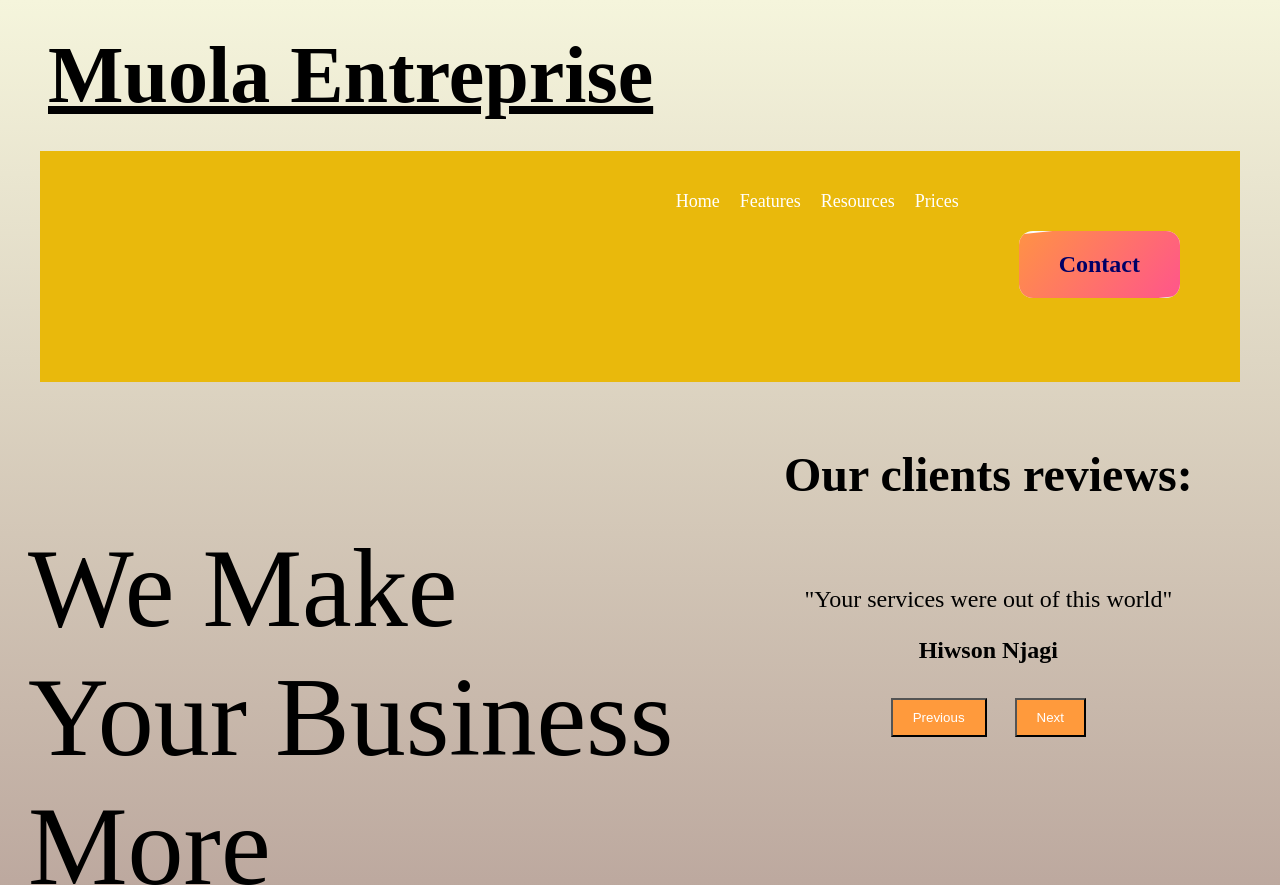
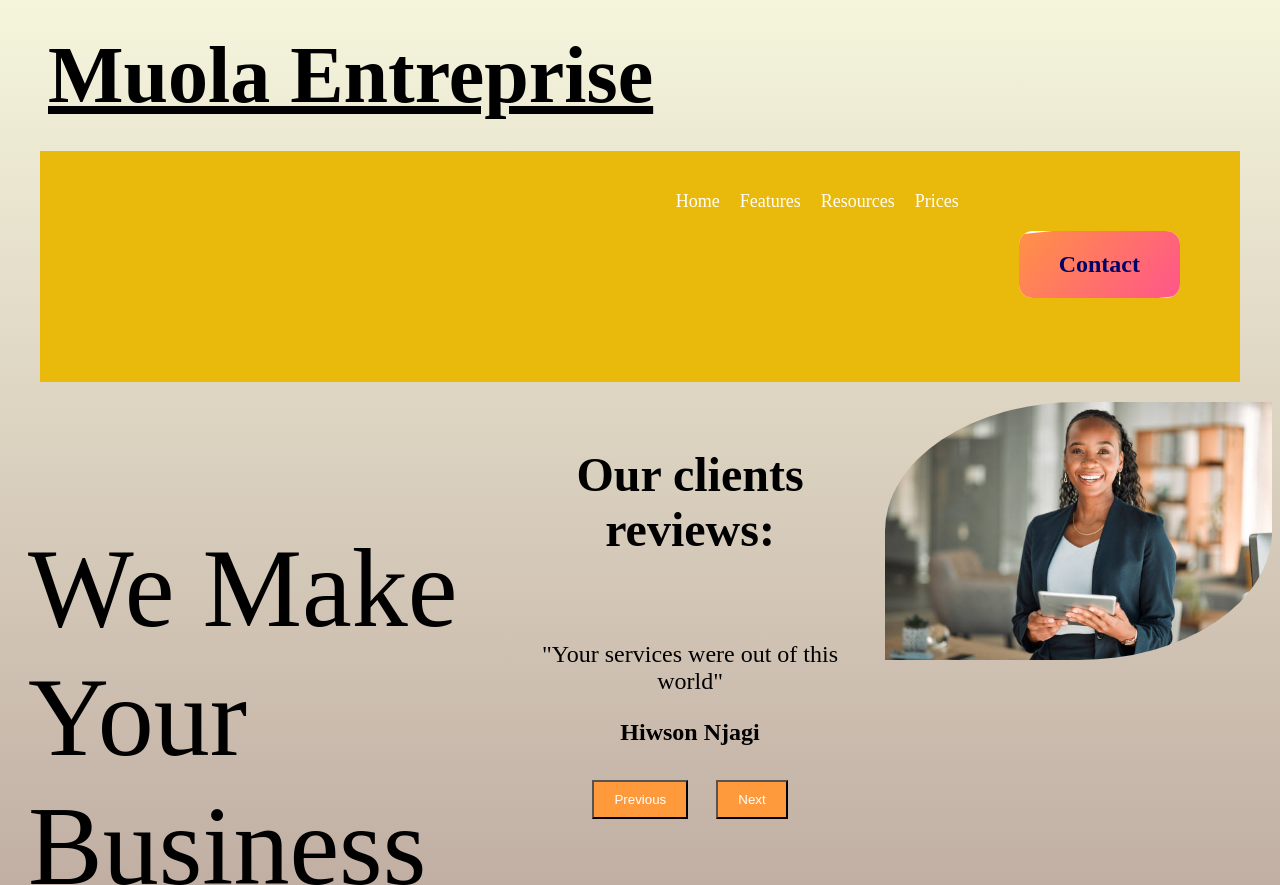
Before and after one commit to josphat-nzyuko/landingPage, a plain HTML site: page index.html in a window 1280 px wide. Shown: the top 885 px of the page. Drawn offline with Linux system fonts and the light colour scheme.

Commit message:
Changing img path

```diff
--- a/index.html
+++ b/index.html
@@ -49,7 +49,7 @@
 
 
         <div class="pic">
-            <img src="images/office.jpg" alt="">
+            <img src="office.jpg" alt="">
         </div>
     </div>
     <div class="services">
```
